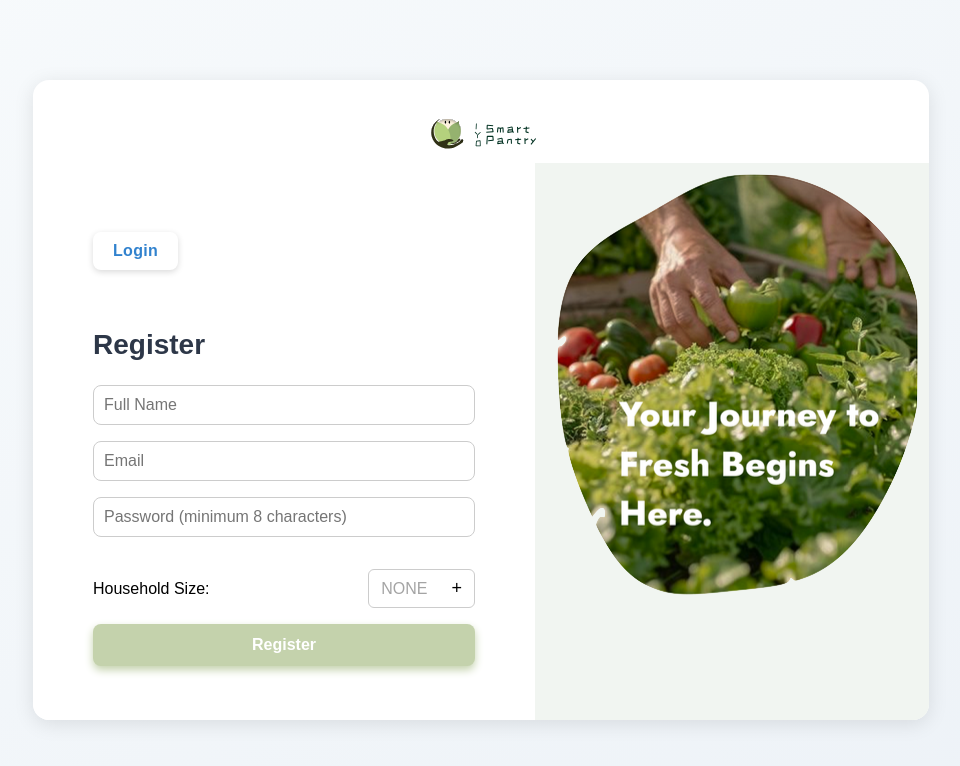
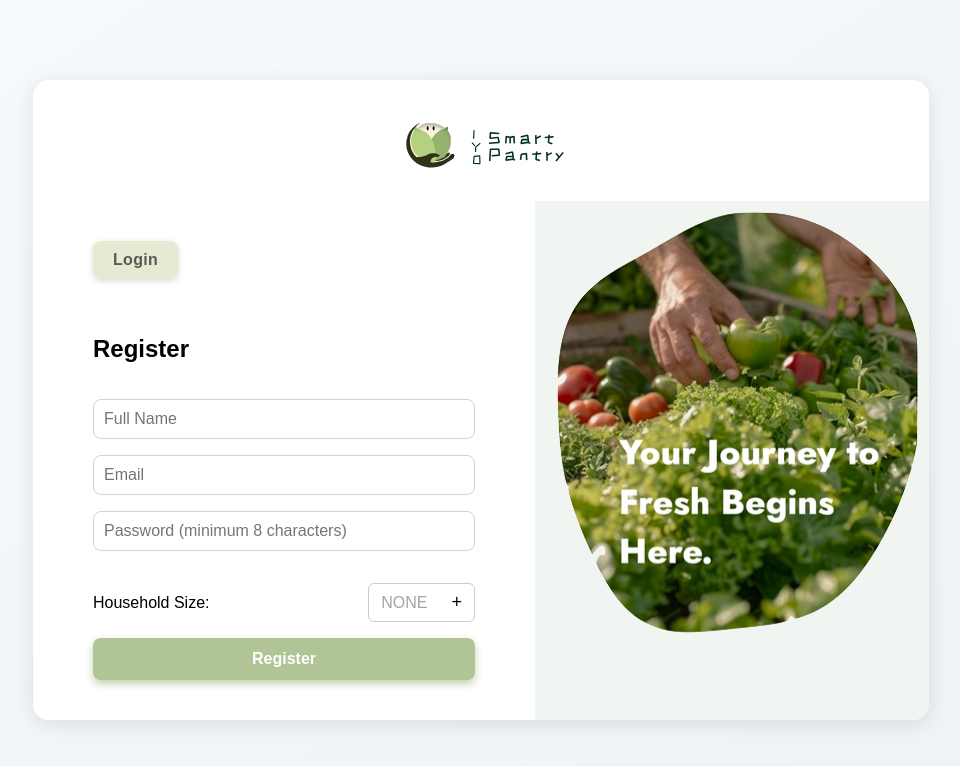
Before and after one commit to MrQin877/IYO_Smart_Pantry, a React (Vite) app: page /login in a window 1280 px wide. Both pictures are taken after a click on the button "Register". Shown: the top 766 px of the page, without its empty margins (159-1119 px from the left). Built offline with nearby package versions, Linux system fonts and the light colour scheme.

Commit message:
Login and register page-V4 + Home page header modify
- Modify register page ui/ux to more consistent
- fix ui/ux design for : logo and 🧑 icon are sitting next to each other when the user isn’t logged in.

```diff
--- a/src/component/header.css
+++ b/src/component/header.css
@@ -9,12 +9,12 @@
   padding: 18px 24px 4px;
 }
 
-.nav-pill{
+.nav-pill {
   max-width: 1180px;
   margin: 0 auto;
-  padding: 14px 18px;
-  display: grid;
-  grid-template-columns: auto 1fr auto;
+  padding: 14px 48px;
+  display: flex;
+  justify-content: space-between;
   align-items: center;
   gap: 18px;
 
@@ -23,6 +23,7 @@
   border-radius: 44px;
   box-shadow: 0 10px 22px -12px rgba(0,0,0,.25);
 }
+
 
 /* brand left */
 .brand{
@@ -89,6 +90,10 @@
 }
 .icon:active{ transform: translateY(1px); }
 
+.icon:hover {
+  background-color: #95b26f43;
+}
+
 .avatar-circle {
   width: 32px;
   height: 32px;
--- a/src/pages/Login.css
+++ b/src/pages/Login.css
@@ -27,10 +27,11 @@
 .login-header {
   text-align: center;
   padding-top: 30px;
+  height: 80vh;
 }
 
 .login-logo {
-  width: 120px;
+  width: 180px;
   height: auto;
 }
 
@@ -73,10 +74,14 @@
 }
 
 .register-switch {
+  background: #b1c495; /* slightly darker green */
+  color: #ffffff;
+  box-shadow: 0 4px 10px rgba(0, 0, 0, 0.2);
+  text-decoration: none;
   background: linear-gradient(135deg, #E5EBD3, #E5EBD3);
   border: none;
   border-radius: 8px;
-  color: #2b2b2b;
+  color: #2b2b2bc1;
   font-weight: 600;
   font-size: 16px;
   padding: 10px 20px;
@@ -121,7 +126,7 @@
 }
 
 .login-card input:focus {
-  border-color: #3182ce;
+  border-color: #b1c495;
   box-shadow: 0 0 0 3px rgba(49, 130, 206, 0.2);
 }
 
@@ -132,9 +137,9 @@
 }
 
 .btn.btn-primary {
-  background: linear-gradient(135deg, #C4D2AC, #C4D2AC);
+  background: linear-gradient(135deg, #b1c495, #b1c495);
   border: none;
-  color: #000000;
+  color: #ffffff;
   border-radius: 10px;
   padding: 12px 32px;
   font-size: 16px;
--- a/src/pages/Register.css
+++ b/src/pages/Register.css
@@ -1,33 +1,122 @@
 /* src/pages/Register.css */
 
-.register-container {
-  max-width: 400px;
-  margin: 40px auto;
+/* ========== GLOBAL WRAPPER ========== */
+.register-wrapper {
+  display: flex;
+  justify-content: center;
+  align-items: center;
+  height: 100vh;   /* full screen height */
+  width: 100vw;    /* full screen width */
+  background: linear-gradient(to bottom right, #f7fafc, #edf2f7);
+  font-family: "Poppins", sans-serif;
+}
+
+/* ========== MAIN WHITE CONTAINER ========== */
+.register-page {
+  display: flex;
+  flex-direction: column;
+  justify-content: center; /* center contents vertically */
+  align-items: center;     /* center contents horizontally */
+  width: 70vw;
+  height: 80vh;
+  background: white;
+  box-shadow: 0 4px 20px rgba(0, 0, 0, 0.1);
+  border-radius: 16px;
+  overflow: hidden;
+}
+
+/* ========== HEADER LOGO ========== */
+.register-header {
   text-align: center;
+  padding-top: 30px;
+  height: 80vh;
 }
 
 .register-logo {
-  width: 120px;
-  margin-bottom: 20px;
+  width: 180px;
+  height: auto;
 }
 
-.register-card {
-  background: white;
-  border-radius: 12px;
-  padding: 24px;
-  box-shadow: 0 2px 10px rgba(0, 0, 0, 0.1);
+/* ========== CONTENT AREA: IMAGE + FORM ========== */
+.register-content {
+  display: flex;
+  width: 100%;
+  height: 100%;
+  align-items: stretch; /* equal height for both sides */
 }
 
-.register-card h2 {
-  margin-bottom: 20px;
+/* RIGHT SIDE: Image Section */
+.register-image-container {
+  flex: 1;
+  background-color: #f1f5f1;
 }
 
-.register-card input {
+/* LEFT SIDE: Form */
+.register-form-container {
+  flex: 1;
+  display: flex;
+  flex-direction: column;
+  justify-content: center;   /* center form vertically */
+  align-items: flex-start;   /* align content to left */
+  padding: 40px 60px;
+  background-color: #ffffff;
+  box-sizing: border-box;
+}
+
+
+.register-top {
+  align-self: flex-start;
+  margin-bottom: 16px;
+}
+
+.login-switch {
+  background: #b1c495; /* slightly darker green */
+  color: #ffffff;
+  box-shadow: 0 4px 10px rgba(0, 0, 0, 0.2);
+  text-decoration: none;
+  background: linear-gradient(135deg, #E5EBD3, #E5EBD3);
+  border: none;
+  border-radius: 8px;
+  color: #2b2b2bc1;
+  font-weight: 600;
+  font-size: 16px;
+  padding: 10px 20px;
+  cursor: pointer;
+  box-shadow: 0 2px 6px rgba(0, 0, 0, 0.15);
+  letter-spacing: 0.3px;
+}
+
+.login-switch:hover {
+  background: #b1c495; /* slightly darker green */
+  color: #ffffff;
+  box-shadow: 0 4px 10px rgba(0, 0, 0, 0.2);
+  text-decoration: none;
+}
+
+/* Form Card Content */
+.register-card {
+  display: flex;
+  flex-direction: column;
+  gap: 16px;
+  margin-top: 20px;
+
+  /* make the whole form wider */
   width: 100%;
-  margin: 8px 0;
-  padding: 10px;
-  border: 1px solid #ccc;
-  border-radius: 6px;
+  max-width: 400px; /* optional: limit so it doesn’t stretch too far */
+  margin-left: auto;
+  margin-right: auto;
+}
+
+.household-na {
+  display: inline-block;
+  min-width: 40px;
+  text-align: center;
+  font-weight: 500;
+  color: #a4a4a4;
+}
+
+.household-control span {
+  padding: 0 12px;
 }
 
 .household-section {
@@ -53,60 +142,8 @@
   font-size: 18px;
 }
 
-.household-control span {
-  padding: 0 12px;
-}
 
-.btn.btn-primary {
-  background-color: #2a7ade;
-  color: white;
-  border: none;
-  padding: 10px 16px;
-  border-radius: 6px;
-  cursor: pointer;
-  width: 100%;
-}
 
-.btn.btn-primary:hover {
-  background-color: #1f65c0;
-}
-
-.link-btn {
-  background: #C4D2AC;
-  border: none;
-  border-radius: 8px;
-  color: #2b2b2b;
-  font-weight: 600;
-  font-size: 16px;
-  padding: 10px 20px;
-  cursor: pointer;
-  box-shadow: 0 2px 6px rgba(0, 0, 0, 0.15);
-  letter-spacing: 0.3px;
-}
-
-.link-btn:hover {
-  background: #b1c495; /* slightly darker green */
-  color: #ffffff;
-  box-shadow: 0 4px 10px rgba(0, 0, 0, 0.2);
-  text-decoration: none;
-}
-
-.register-linktologin {
-  background: none;
-  border: none;
-  color: #007bff;
-  font-weight: 600;
-  cursor: pointer;
-  font-size: 16px;
-}
-
-.household-na {
-  display: inline-block;
-  min-width: 40px;
-  text-align: center;
-  font-weight: 500;
-  color: #a4a4a4;
-}
 /* ===== Error Input Styling ===== */
 .input-group {
   position: relative;
@@ -116,14 +153,20 @@
 
 .input-group input {
   padding-right: 30px; /* space for ❗ icon */
-  border: 1px solid #ccc;
+  border: 1px solid #cbd5e0;
   border-radius: 8px;
   padding: 10px;
   font-size: 16px;
 }
 
+.input-group input:focus {
+  outline: none;
+  border-color: #b1c495;
+  box-shadow: 0 0 0 3px rgba(49, 130, 206, 0.2);
+}
+
 .input-group.error input {
-  border-color: #e74c3c;
+  border-color: #e74d3c66;
   background-color: #fff6f6;
 }
 
@@ -154,7 +197,7 @@
   bottom: 125%;
   left: 50%;
   transform: translateX(-50%);
-  background: #e63946;
+  background: #e74d3c66;
   color: white;
   padding: 6px 10px;
   border-radius: 6px;
@@ -174,9 +217,7 @@
   bottom: 115%;
   left: 50%;
   transform: translateX(-50%);
-  border-width: 5px;
-  border-style: solid;
-  border-color: #e63946 transparent transparent transparent;
+  border-color: #ffffff transparent transparent transparent;
   opacity: 0;
   visibility: hidden;
   transition: opacity 0.2s ease, visibility 0.2s ease;
@@ -188,3 +229,17 @@
   opacity: 1;
   visibility: visible;
 }
+
+.btn.btn-primary {
+  background-color: #2a7ade;
+  color: white;
+  border: none;
+  padding: 10px 16px;
+  border-radius: 6px;
+  cursor: pointer;
+  width: 100%;
+}
+
+.btn.btn-primary:hover {
+  background-color: #1f65c0;
+}
--- a/src/pages/Register.jsx
+++ b/src/pages/Register.jsx
@@ -59,24 +59,24 @@ export default function Register() {
 
 
   return (
-    <div className="login-wrapper">
-      <div className="login-page">
+    <div className="register-wrapper">
+      <div className="register-page">
         {/* Header Logo */}
-        <div className="login-header">
-          <img className="login-logo" src="/logo.svg" alt="IYO Logo" />
+        <div className="register-header">
+          <img className="register-logo" src="/logo.svg" alt="IYO Logo" />
         </div>
 
         {/* Main Content */}
-        <div className="login-content">
+        <div className="register-content">
           {/* Left Side Form */}
-          <div className="login-form-container">
-            <p className="register-linktologin">
-              <button className="link-btn" onClick={() => navigate("/login")}>
+          <div className="register-form-container">
+            <div className="register-top">
+              <button className="login-switch" onClick={() => navigate("/login")}>
                 Login
               </button>
-            </p>
+            </div>
 
-            <form onSubmit={handleSubmit} className="login-card">
+            <form onSubmit={handleSubmit} className="register-card">
               <h2>Register</h2>
 
               {/* Full Name */}
@@ -160,7 +160,7 @@ export default function Register() {
 
 
           {/* Right Side Image */}
-          <div className="login-image-container">
+          <div className="register-image-container">
             <img
               className="register-image"
               src="/Elain/register.png"
```
